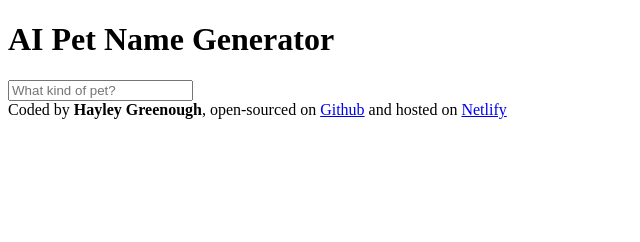
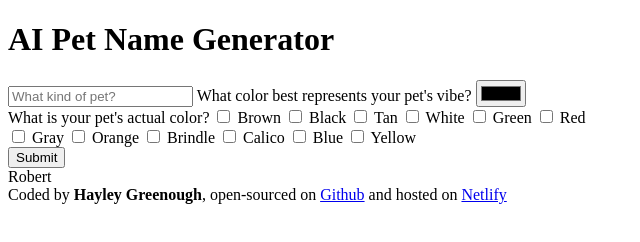
Before and after one commit to greenough-h/AI-pet-name-generator, a plain HTML site: page index.html in a window 1280 px wide. Shown: the whole page, without its empty margins (0-640 px from the left). Drawn offline with nearby package versions, Linux system fonts and the light colour scheme.

Commit message:
Added html form

```diff
--- a/index.html
+++ b/index.html
@@ -4,20 +4,61 @@
 <head>
     <meta charset="UTF-8">
     <meta name="viewport" content="width=device-width, initial-scale=1.0">
+    <script src="https://unpkg.com/typewriter-effect@latest/dist/core.js"></script>
+    <script src="https://cdn.jsdelivr.net/npm/axios@1.1.2/dist/axios.min.js"></script>
     <link rel="stylesheet" href="src/style.css">
     <title>Pet Name AI Generator</title>
 </head>
 
 <body>
+    <div class="container">
         <header>
             <h1>AI Pet Name Generator</h1>
         </header>
         <main>
             <div class="input-form">
-            <form id="">
+                <form id="pet-form">
                     <input type="text" id="pet-type" placeholder="What kind of pet?" required>
+                    <label for="color-vibe">What color best represents your pet's vibe?</label>
+                    <input type="color" id="color-vibe">
+                    <div class="fur-color-checkboxes">
+                        <div class="color-sect-one">
+                            <label for="pet-color">What is your pet's actual color?</label>
+                            <input type="checkbox" id="brown">
+                            <label for="brown">Brown</label>
+                            <input type="checkbox" id="black">
+                            <label for="black">Black</label>
+                            <input type="checkbox" id="tan">
+                            <label for="tan">Tan</label>
+                            <input type="checkbox" id="white">
+                            <label for="white">White</label>
+                            <input type="checkbox" id="green">
+                            <label for="green">Green</label>
+                            <input type="checkbox" id="red">
+                            <label for="red">Red</label>
 
+                        </div>
+                        <div class="color-sect-two">
+                            <input type="checkbox" id="gray">
+                            <label for="gray">Gray</label>
+                            <input type="checkbox" id="orange">
+                            <label for="orange">Orange</label>
+                            <input type="checkbox" id="brindle">
+                            <label for="brindle">Brindle</label>
+                            <input type="checkbox" id="calico">
+                            <label for="calico">Calico</label>
+                            <input type="checkbox" id="blue">
+                            <label for="blue">Blue</label>
+                            <input type="checkbox" id="yellow">
+                            <label for="yellow">Yellow</label>
+                        </div>
+                    </div>
+                    <input type="submit">
                 </form>
+            </div>
+            <div class="pet-name">
+                Robert
+
             </div>
         </main>
         <footer>
@@ -25,6 +66,7 @@
                 href="https://github.com/greenough-h/AI-pet-name-generator">Github</a> and hosted on <a
                 href="https://rolypoly-petnames.netlify.app/">Netlify</a>
         </footer>
+    </div>
     <script src="src/index.js"></script>
 </body>
 
--- a/src/index.js
+++ b/src/index.js
@@ -0,0 +1,22 @@
+function generateName(event) {
+  event.preventDefault();
+
+  let apiKey = "t0cee57ed010o387a24333e4fba6d54e";
+  let petType = document.querySelector("#pet-type");
+
+  let prompt = "Please generate a pet name";
+  let context = `You are very in tune with animals and love naming them funny things that reflect their whole vibe. With a species of ${petType.value} color, and the color that best represents them, please generate a name for the pet in basic HTML`;
+  let apiURL = `https://api.shecodes.io/ai/v1/generate?prompt=${prompt}&context=${context}&key=${apiKey}`;
+
+  axios.get(apiURL).then(displayPetName);
+}
+
+function displayPetName(response) {
+  new Typewriter("#typewriter", {
+    strings: response.data.answer,
+    autoStart: true,
+  });
+}
+
+let formElement = document.querySelector("#pet-form");
+formElement.addEventListener("submit", generateName);
```
Lines whose indentation alone changed are shown as unchanged.
